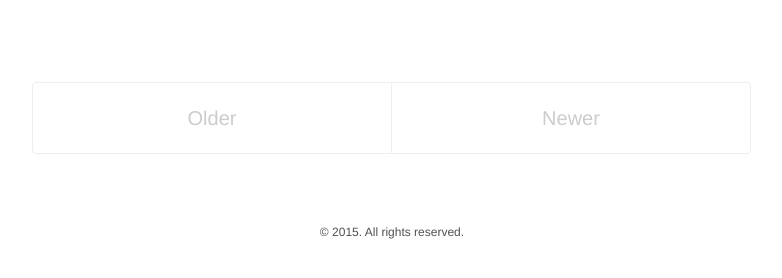
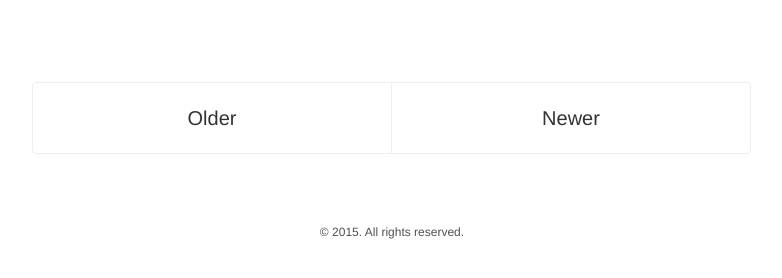
Before and after one commit to CanIGetAPickle/CanIGetAPickle.github.io, a Jekyll site: the page built from index.html, in a window 1280 px wide. Shown: the part 317-595 px from the top of the page, without its empty margins (248-1030 px from the left). Built offline with Jekyll 4.4.1, drawn with Linux system fonts in a browser that asks for light colours; the list of posts is cut into pages by our own code.

Commit message:
Even gray

```diff
--- a/public/css/poole.css
+++ b/public/css/poole.css
@@ -358,7 +358,7 @@ tbody tr:nth-child(odd) th {
 .masthead-title small {
   font-size: 75%;
   font-weight: 400;
-  color: #ccc;
+  color: #333;
   letter-spacing: 0;
 }
 
@@ -434,7 +434,7 @@ tbody tr:nth-child(odd) th {
   margin-left: -1rem;
   margin-right: -1rem;
   font-family: "PT Sans", Helvetica, Arial, sans-serif;
-  color: #ccc;
+  color: #333;
   text-align: center;
 }
 
```
